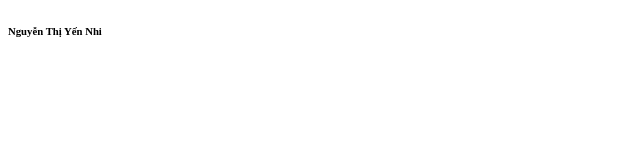
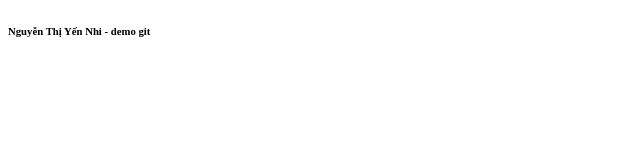
Before and after one commit to NguyenThiYenNhii/git-work_demo, a plain HTML site: page index.html in a window 1280 px wide. Shown: the full height of the page, 0-640 px from the left. Drawn offline with Linux system fonts and the light colour scheme.

Commit message:
Update index.html

```diff
--- a/index.html
+++ b/index.html
@@ -6,6 +6,6 @@
     <title>Document</title>
 </head>
 <body>
-    <h6>Nguyễn Thị Yến Nhi</h6>
+    <h6>Nguyễn Thị Yến Nhi - demo git </h6>
 </body>
 </html>
```
